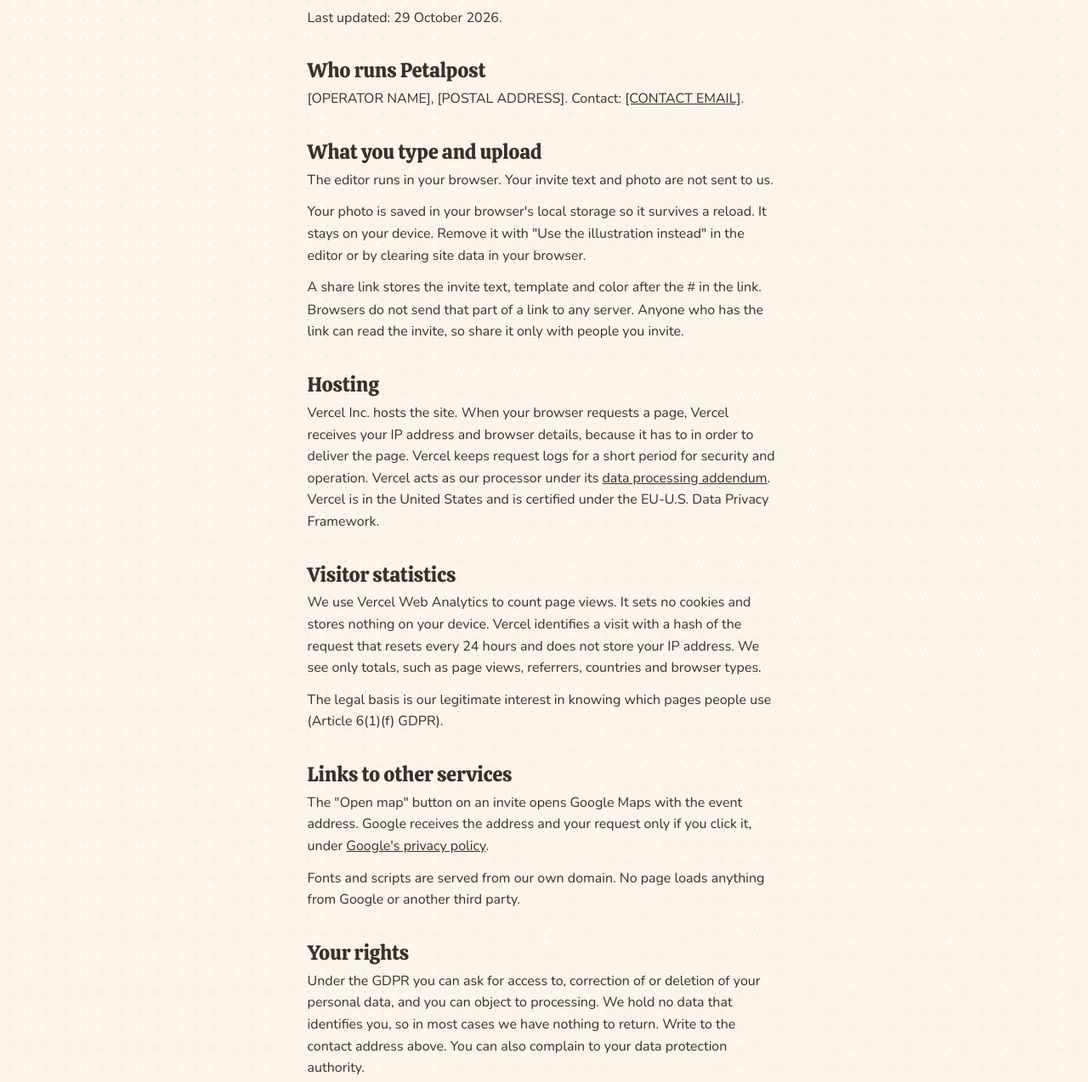
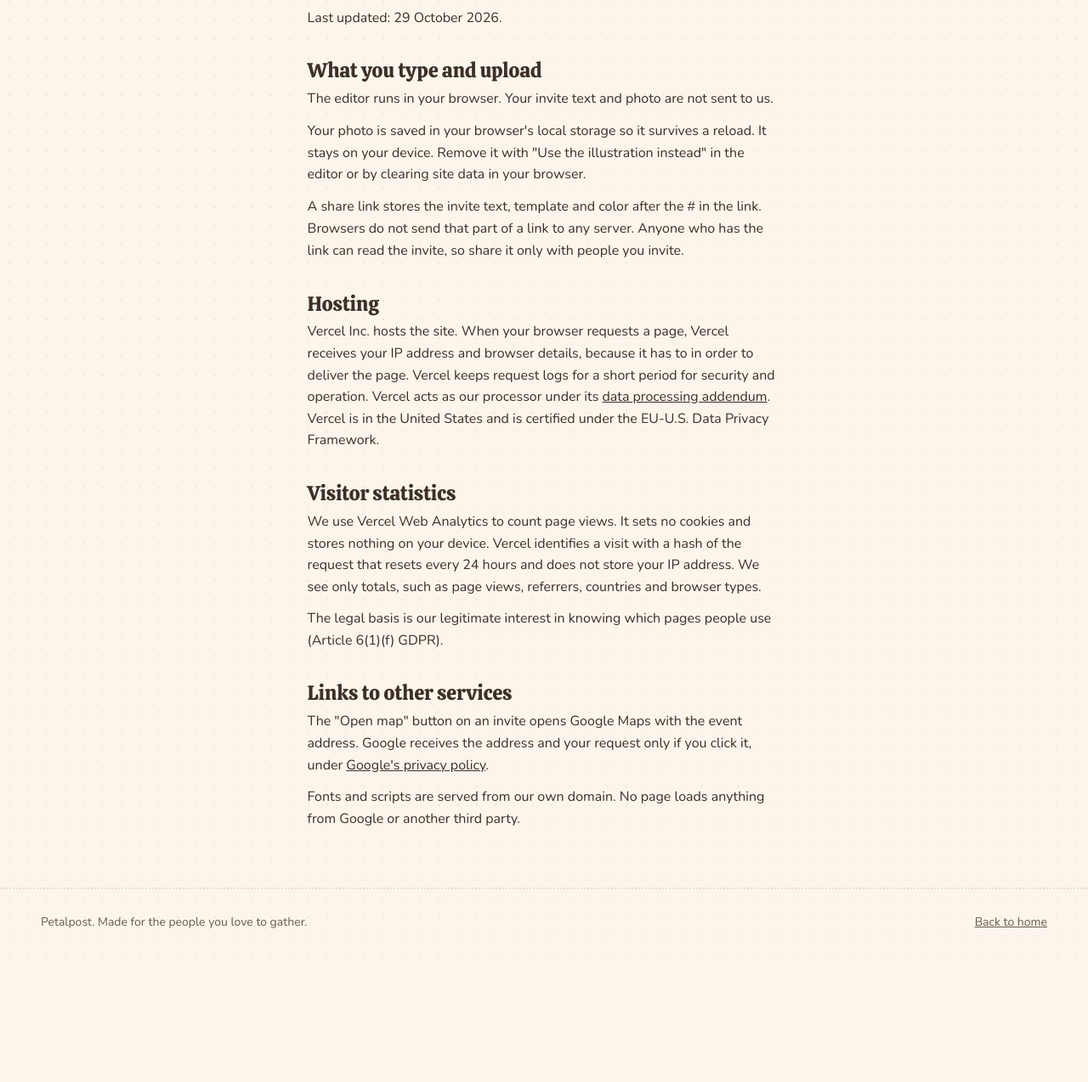
Before and after one commit to mdulea/petalpost, a website: page privacy.html in a window 1280 px wide. Shown: the part 273-1547 px from the top of the page at 85% size. After the commit the page ends 1410 px from the top, so only its background shows below. Drawn offline with Linux system fonts and the light colour scheme.

Commit message:
Drop operator and rights sections from privacy page
Co-Authored-By: Claude Opus 5.5 <noreply@anthropic.com>

```diff
--- a/privacy.html
+++ b/privacy.html
@@ -25,9 +25,6 @@
     <p class="lead">Petalpost has no accounts, no database and no cookies. This page lists every place your data goes.</p>
     <p>Last updated: 29 October 2026.</p>
 
-    <h2>Who runs Petalpost</h2>
-    <p>[OPERATOR NAME], [POSTAL ADDRESS]. Contact: <a href="mailto:[CONTACT EMAIL]">[CONTACT EMAIL]</a>.</p>
-
     <h2>What you type and upload</h2>
     <p>The editor runs in your browser. Your invite text and photo are not sent to us.</p>
     <p>Your photo is saved in your browser's local storage so it survives a reload. It stays on your device. Remove it with "Use the illustration instead" in the editor or by clearing site data in your browser.</p>
@@ -43,9 +40,6 @@
     <h2>Links to other services</h2>
     <p>The "Open map" button on an invite opens Google Maps with the event address. Google receives the address and your request only if you click it, under <a href="https://policies.google.com/privacy">Google's privacy policy</a>.</p>
     <p>Fonts and scripts are served from our own domain. No page loads anything from Google or another third party.</p>
-
-    <h2>Your rights</h2>
-    <p>Under the GDPR you can ask for access to, correction of or deletion of your personal data, and you can object to processing. We hold no data that identifies you, so in most cases we have nothing to return. Write to the contact address above. You can also complain to your data protection authority.</p>
   </main>
 
   <footer class="site-footer">
```
